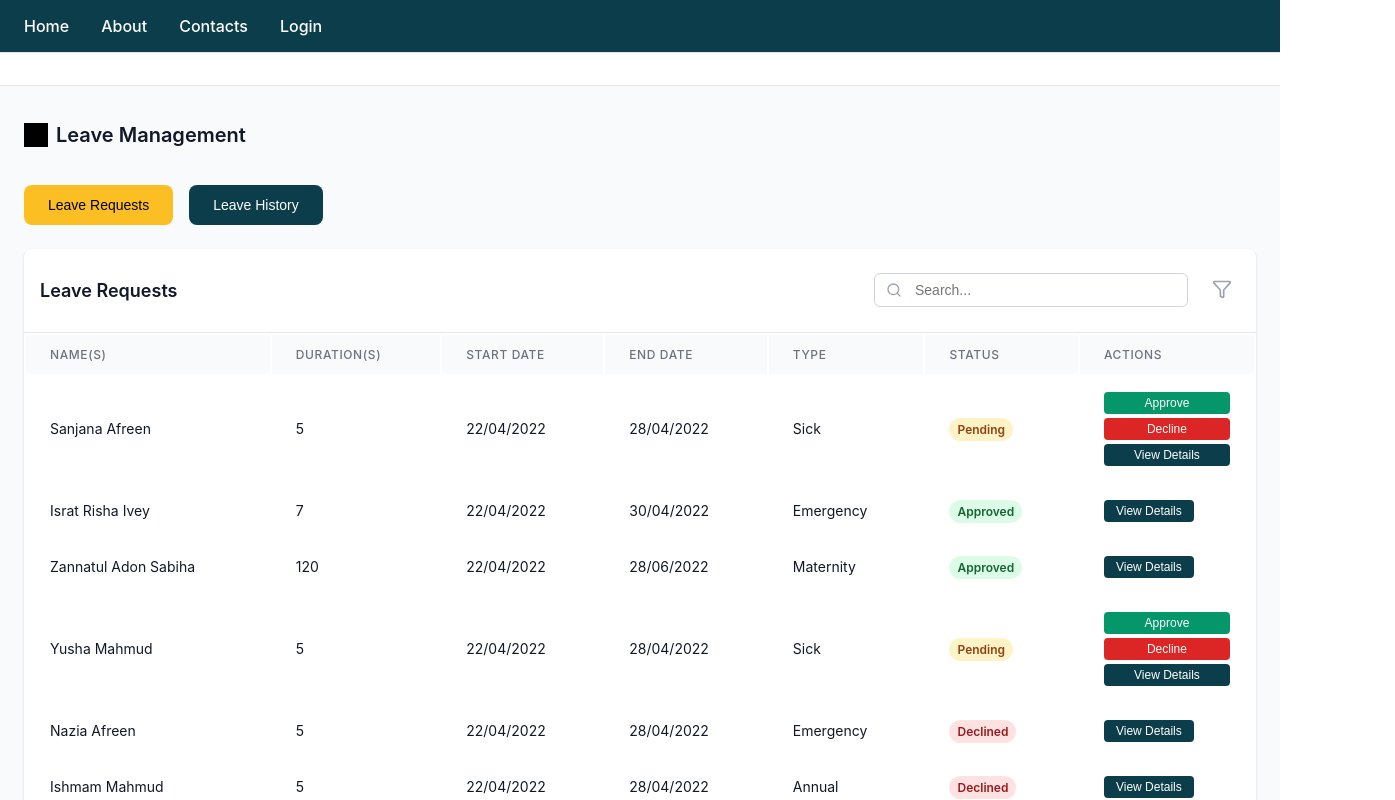
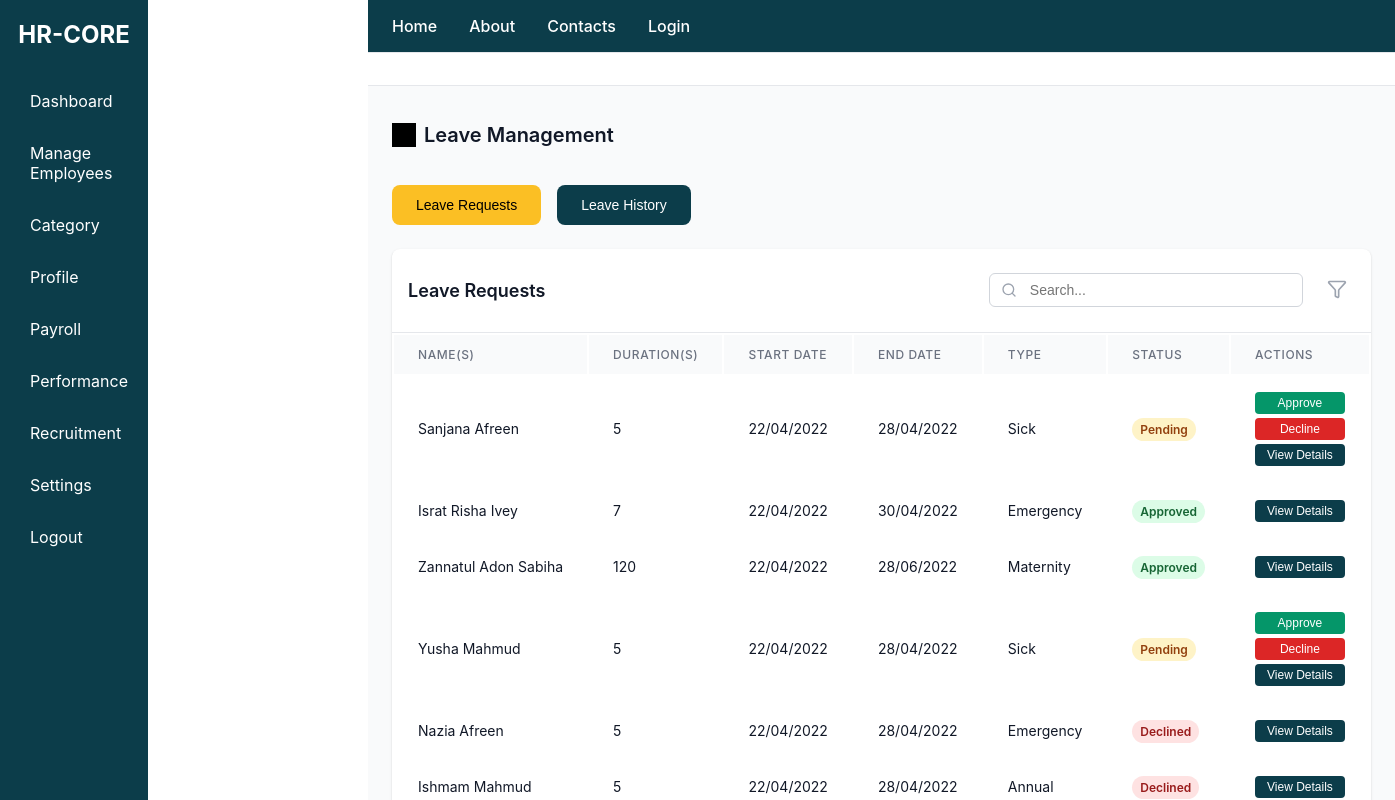
Before and after one commit to ZAsabiha/HR-CORE, a React (Create React App) app in the folder hr_core/: page / in a window 1280 px wide. Shown: the top 800 px of the page, 1395 px wide, since content can reach past the window. Built offline with nearby package versions, Linux system fonts and the light colour scheme.

Commit message:
added sidebar to leave requests page

```diff
--- /dev/null
+++ b/hr_core/src/Components/Sidebar.css
@@ -0,0 +1,51 @@
+/* Sidebar.css */
+
+.sidebar {
+  width: 220px;
+  background-color: #0C3D4A;
+  color: white;
+  padding: 20px 10px;
+  display: flex;
+  flex-direction: column;
+  min-height: 100vh;
+}
+
+.sidebar-title {
+  font-size: 24px;
+  font-weight: bold;
+  margin-bottom: 30px;
+  text-align: center;
+}
+
+.sidebar-menu {
+  list-style: none;
+  padding: 0;
+  margin: 0;
+}
+
+.sidebar-menu li {
+  padding: 12px 10px;
+  margin-bottom: 8px;
+  cursor: pointer;
+  display: flex;
+  align-items: center;
+  transition: background-color 0.2s ease;
+}
+
+.sidebar-menu li i {
+  margin-right: 10px;
+  font-size: 18px;
+}
+
+.sidebar-menu li:hover {
+  background-color: #10515f;
+  border-radius: 4px;
+}
+
+.logout-btn {
+  color: white;
+}
+.logout-btn:hover {
+  background-color: #ff6666;
+  color: white;
+}
--- /dev/null
+++ b/hr_core/src/Components/Sidebar.jsx
@@ -0,0 +1,41 @@
+import React from "react";
+import "./Sidebar.css";
+
+const Sidebar = ({ onLogout }) => {
+  return (
+    <div className="sidebar">
+      <div className="sidebar-title">HR-CORE</div>
+      <ul className="sidebar-menu">
+        <li>
+          <i className="bi bi-speedometer2"></i><span>Dashboard</span>
+        </li>
+        <li>
+          <i className="bi bi-people"></i><span>Manage Employees</span>
+        </li>
+        <li>
+          <i className="bi bi-columns-gap"></i><span>Category</span>
+        </li>
+        <li>
+          <i className="bi bi-person-circle"></i><span>Profile</span>
+        </li>
+        <li>
+          <i className="bi bi-wallet2"></i><span>Payroll</span>
+        </li>
+        <li>
+          <i className="bi bi-bar-chart-line"></i><span>Performance</span>
+        </li>
+        <li>
+          <i className="bi bi-person-plus"></i><span>Recruitment</span>
+        </li>
+        <li>
+          <i className="bi bi-gear"></i><span>Settings</span>
+        </li>
+        <li onClick={onLogout} className="logout-btn" style={{cursor: 'pointer'}}>
+          <i className="bi bi-box-arrow-right"></i><span>Logout</span>
+        </li>
+      </ul>
+    </div>
+  );
+};
+
+export default Sidebar;
--- a/hr_core/src/LeaveRequests.jsx
+++ b/hr_core/src/LeaveRequests.jsx
@@ -1,5 +1,7 @@
 import React, { useState } from 'react';
 import { Search, Filter, ChevronDown, Menu } from 'lucide-react';
+import Sidebar from './Components/Sidebar';
+import './Components/Sidebar.css';
 
 const LeaveRequestsPage = () => {
   const [activeTab, setActiveTab] = useState('requests');
@@ -7,7 +9,6 @@ const LeaveRequestsPage = () => {
   const [selectedFilter, setSelectedFilter] = useState('All Requests');
   const [openDropdown, setOpenDropdown] = useState(null);
   const [filterDropdownOpen, setFilterDropdownOpen] = useState(false);
-
 
   const leaveRequests = [
     {
@@ -76,10 +77,16 @@ const LeaveRequestsPage = () => {
   ];
 
   const styles = {
+    // Main container now uses flex to accommodate sidebar
+    appContainer: {
+      display: 'flex',
+      minHeight: '100vh'
+    },
     container: {
       flex: 1,
       backgroundColor: '#f9fafb',
-      minHeight: '100vh'
+      minHeight: '100vh',
+      marginLeft: '220px' // Account for fixed sidebar width
     },
     navbar: {
       backgroundColor: '#0C3D4A',
@@ -484,7 +491,17 @@ const LeaveRequestsPage = () => {
     console.log(`${action} action for request ${requestId}`);
   };
 
+  const handleLogout = () => {
+    alert('Logging out...');
+    // Add your logout logic here
+  };
+
   return (
+    <div style={styles.appContainer}>
+      {/* Sidebar */}
+      <Sidebar onLogout={handleLogout} />
+
+      {/* Main Content */}
       <div style={styles.container}>
         {/* Navigation Bar */}
         <nav style={styles.navbar}>
@@ -741,6 +758,7 @@ const LeaveRequestsPage = () => {
           </div>
         </div>
       </div>
+    </div>
   );
 };
 
```
Also changed, not shown: 1 other file (tests, documents, lock files or other folders). Lines whose indentation alone changed are shown as unchanged.
